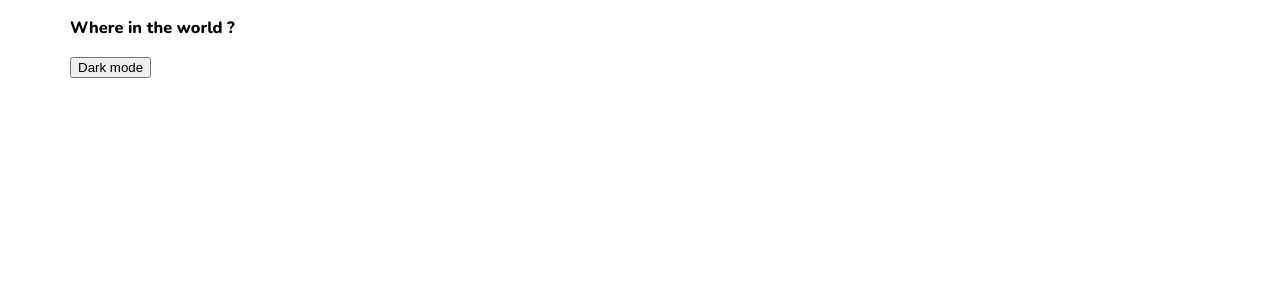
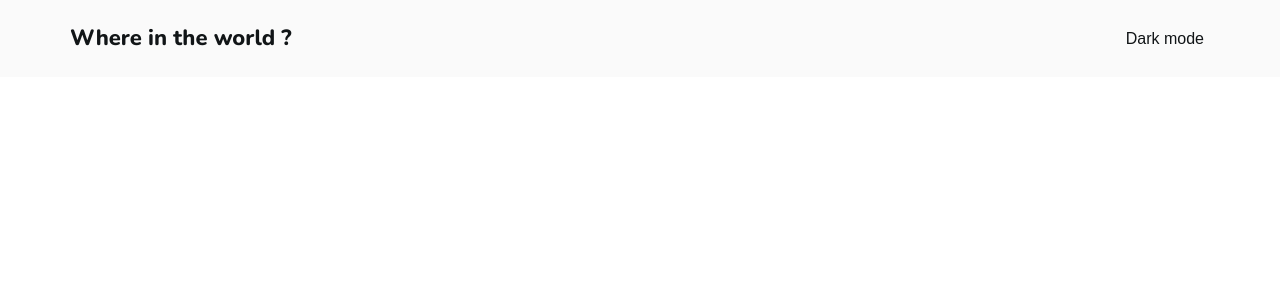
Before and after one commit to Sadeghbayan/rest-countries, a React (Create React App) app: page / in a window 1280 px wide. Shown: the top 300 px of the page. Built offline with nearby package versions, Linux system fonts and the light colour scheme.

Commit message:
add more style for header compoenent

```diff
--- a/src/components/Header/Header.module.scss
+++ b/src/components/Header/Header.module.scss
@@ -2,5 +2,21 @@
 
 .header {
   display: flex;
-  background: var(--dark-blue);
+  background: var(--color-background);
+  .header-inner {
+    display: flex;
+    justify-content: space-between;
+    h3 {
+      color: var(--color-text);
+      font-size: $font-size-heading;
+    }
+    .switch-theme {
+      background: none;
+      border: medium none;
+      color: var(--color-text);
+      cursor: pointer;
+      font-size: $font-size-element;
+      font-weight: $font-weight-light;
+    }
+  }
 }
```
